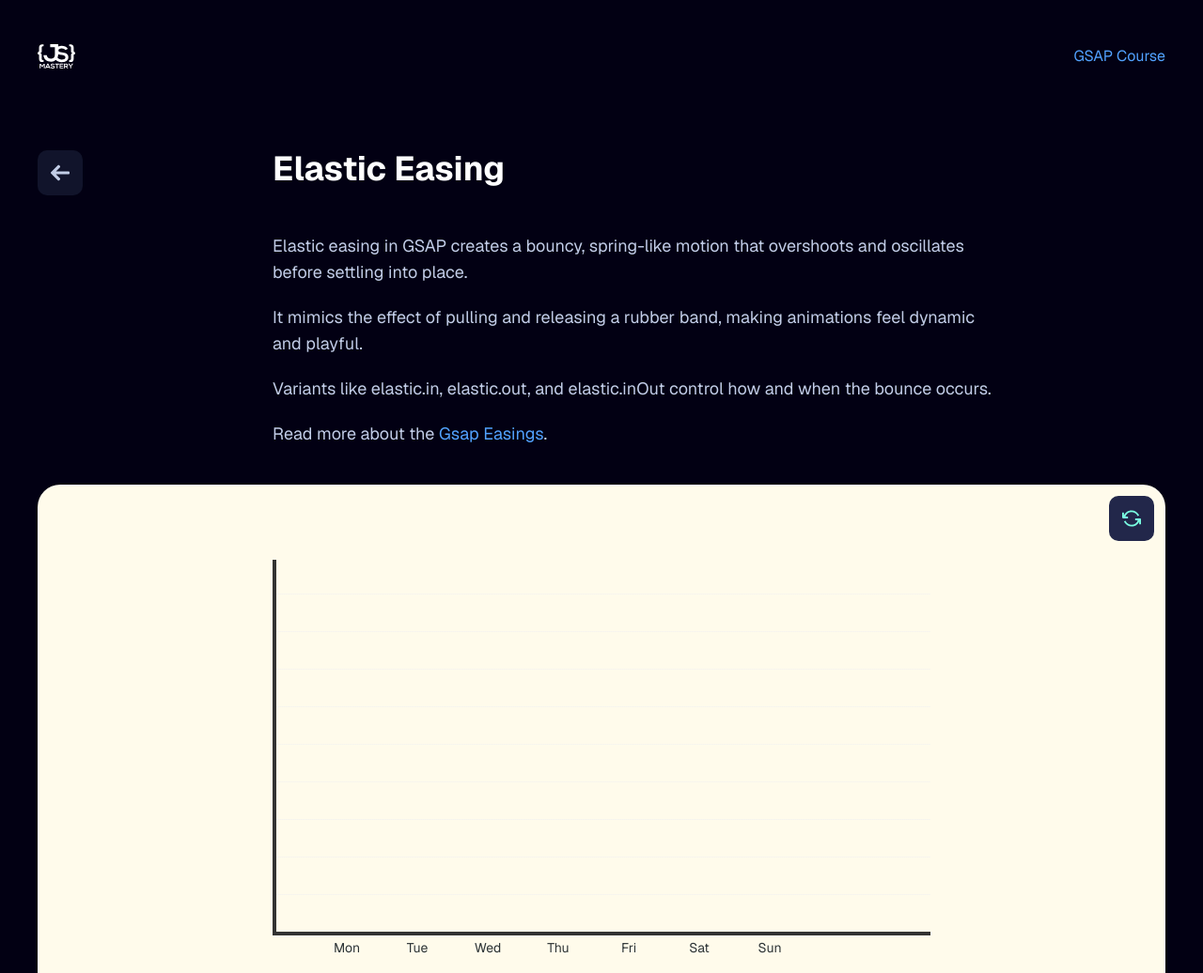
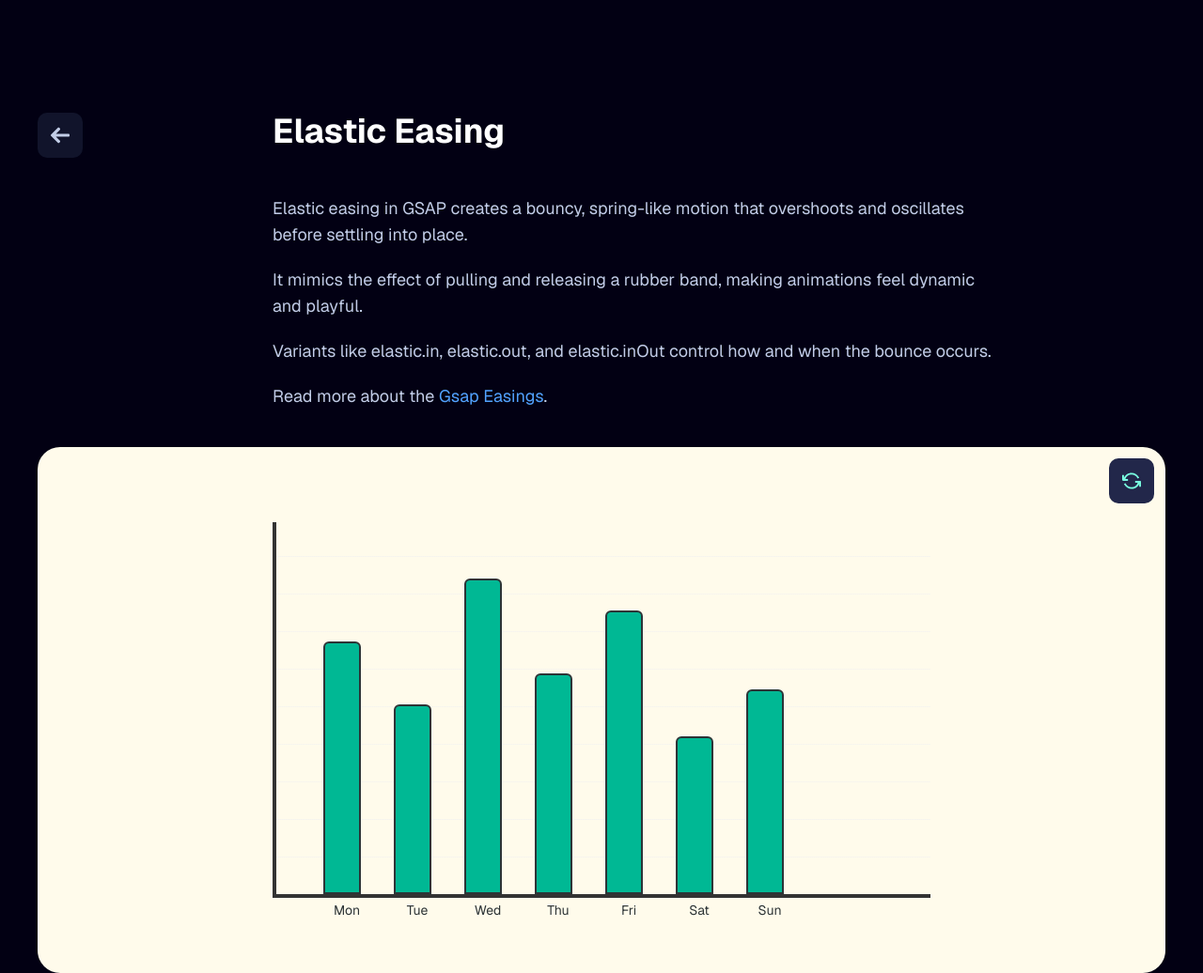
Before and after one commit to AdiThorat-eth/GSAP-playground, a website built with Vite: page 00/pages/07a_elastic-easing/index.html in a window 1280 px wide. Shown: the top 1036 px of the page at 94% size. Built offline with nearby package versions, Linux system fonts and the light colour scheme.

Commit message:
elastic easing

```diff
--- a/00/pages/07a_elastic-easing/index.html
+++ b/00/pages/07a_elastic-easing/index.html
@@ -9,15 +9,6 @@
   </head>
   <body>
     <main>
-      <header class="nav">
-        <a href="/">
-          <img src=" /logo.svg" alt="logo" />
-        </a>
-        <a href="https://jsmastery.com/all-courses" target="_blank"
-          >GSAP Course</a
-        >
-      </header>
-
       <div class="content">
         <div class="arrow">
           <a href="../../index.html">
--- a/00/pages/07a_elastic-easing/script.js
+++ b/00/pages/07a_elastic-easing/script.js
@@ -1,3 +1,5 @@
+import gsap from "gsap";
+
 // Select the "Repeat" button
 const repeat = document.querySelector(".repeat");
 
@@ -47,6 +49,13 @@ function renderChart() {
     chart.appendChild(wrapper);
 
     // 👇 This is where GSAP animation will go later
+
+    gsap.to(bar, {
+      scaleY: 1,
+      duration: 2,
+      ease: "elastic.inOut(1, 1.25)",
+      delay: i * 0.1,
+    });
   });
 }
 
```
